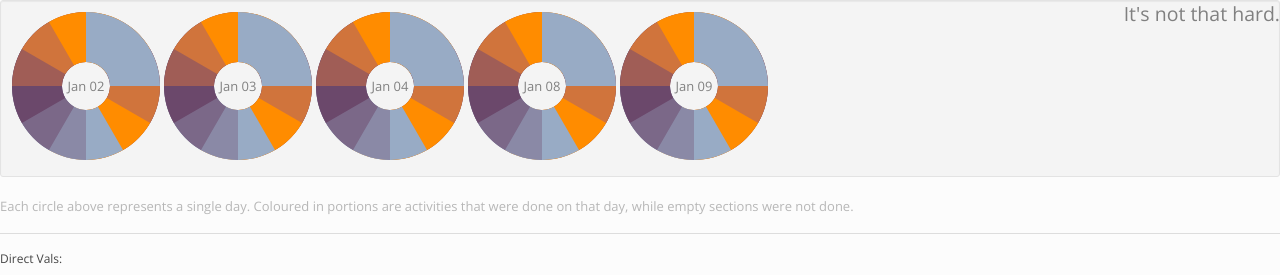
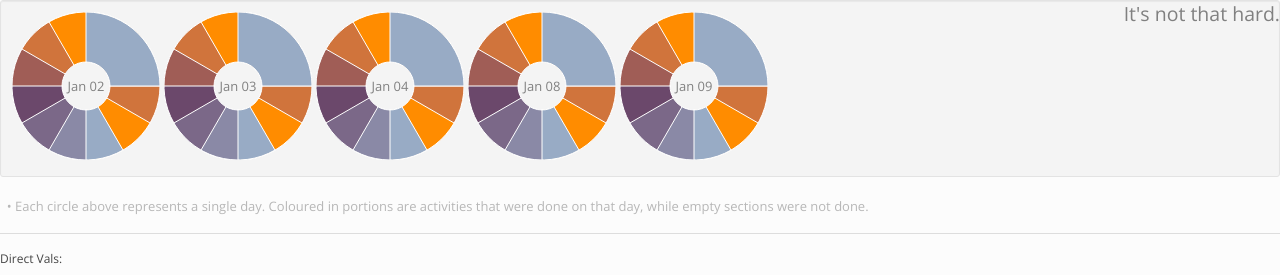
Before and after one commit to jakemadison/not_that_hard, a Django app: page / in a window 1280 px wide. Shown: the top 275 px of the page. Run offline with Django 3.2, Linux system fonts and the light colour scheme; data comes from the database, SQL or seed files in the repository; some libraries are stand-ins or nearby versions.

Commit message:
sometimes small changes make a lot of difference.

```diff
--- a/static/css/main.css
+++ b/static/css/main.css
@@ -2,3 +2,7 @@ svg {
     /*padding: 10px 0 0 10px;*/
     margin: 2px;
 }
+
+.arc {
+  stroke: #fff;
+}
--- a/templates/index.html
+++ b/templates/index.html
@@ -25,7 +25,7 @@
 
 <p>
    <span class="help-block">
-       Each circle above represents a single day.  Coloured in portions are activities
+       &nbsp; &bull; Each circle above represents a single day.  Coloured in portions are activities
        that were done on that day, while empty sections were not done.
     </span>
 </p>
```
